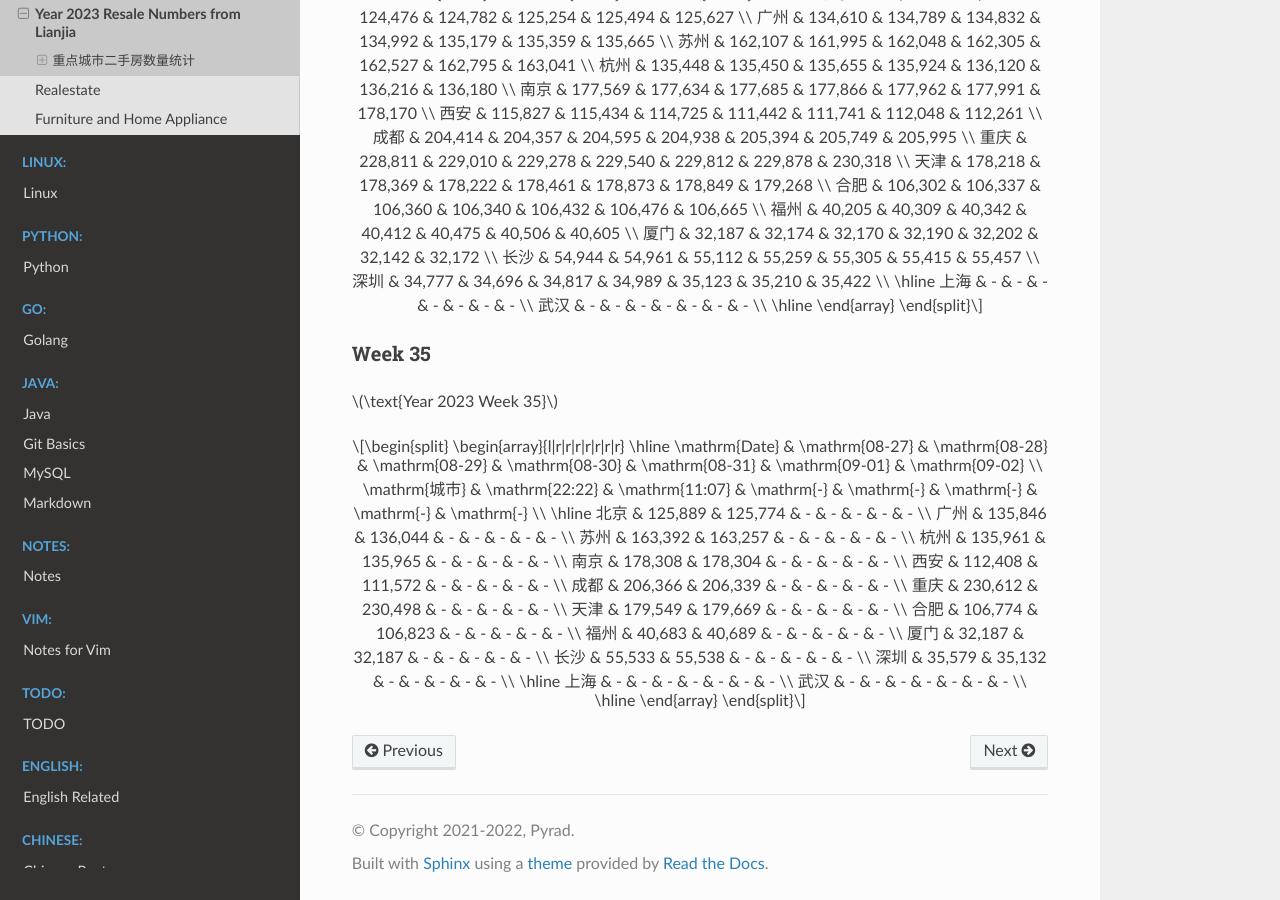
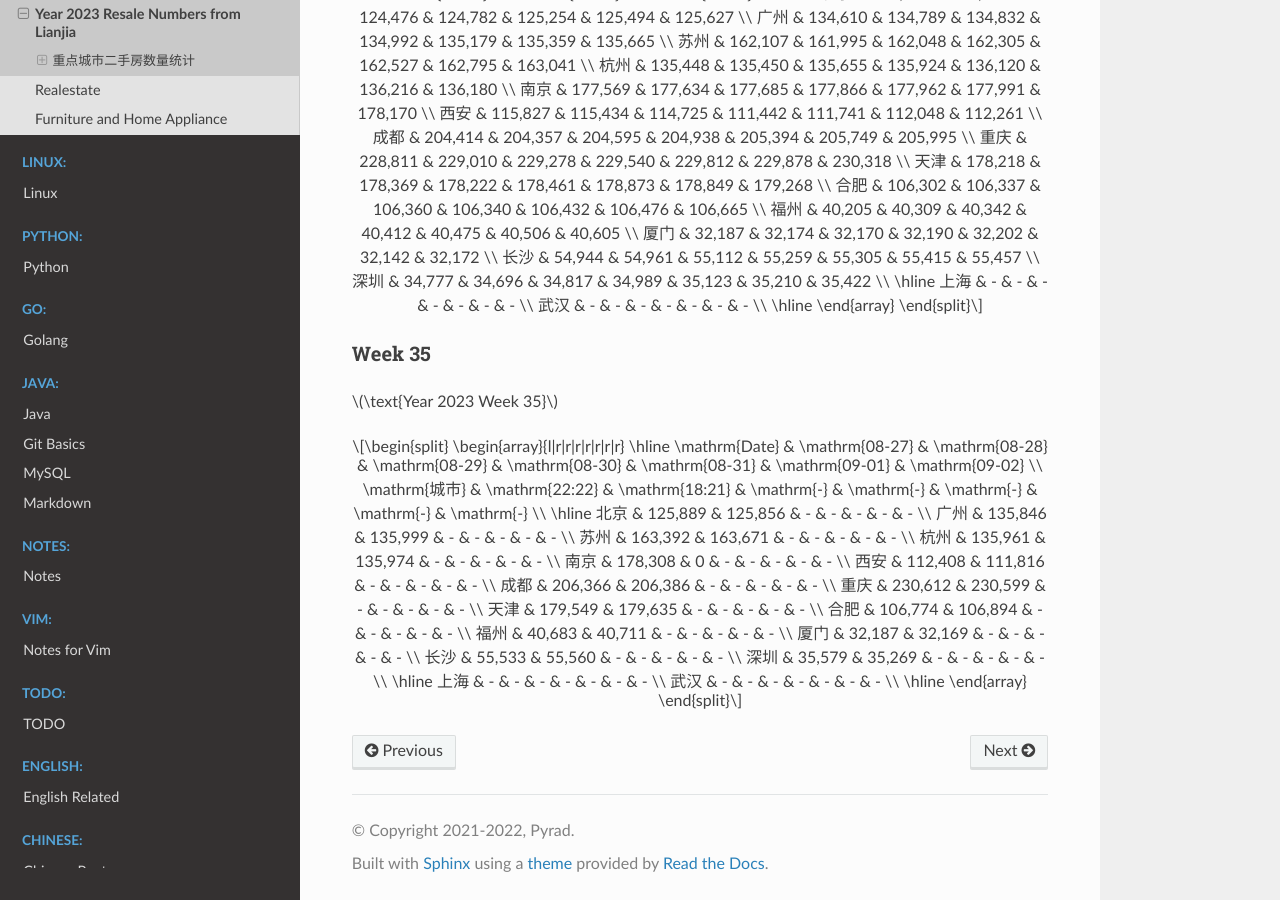
Before and after one commit to Pyrad/pyradnotes, a Sphinx documentation site: the page built from source/RealEstate/resalenumbers2023.md, in a window 1280 px wide and 900 px high, scrolled down 12422 px. Built offline with Sphinx 7.4.7 and the Read the Docs theme 2.0.0, drawn with Linux system fonts in a browser that asks for light colours; pages that are not in the unit, such as notebooks, are missing from menus; a script that is not in the unit is left out.

Commit message:
Realestate Update resale numbers 2023-08-28 18:21

```diff
--- a/source/RealEstate/resalenumbers2023.md
+++ b/source/RealEstate/resalenumbers2023.md
@@ -834,22 +834,22 @@ $$
 \begin{array}{l|r|r|r|r|r|r|r}
 \hline
 \mathrm{Date} & \mathrm{08-27} & \mathrm{08-28} & \mathrm{08-29} & \mathrm{08-30} & \mathrm{08-31} & \mathrm{09-01} & \mathrm{09-02} \\
-\mathrm{城市} & \mathrm{22:22} & \mathrm{11:07} & \mathrm{-} & \mathrm{-} & \mathrm{-} & \mathrm{-} & \mathrm{-} \\
+\mathrm{城市} & \mathrm{22:22} & \mathrm{18:21} & \mathrm{-} & \mathrm{-} & \mathrm{-} & \mathrm{-} & \mathrm{-} \\
 \hline
-北京 & 125,889 & 125,774 & - & - & - & - & - \\
-广州 & 135,846 & 136,044 & - & - & - & - & - \\
-苏州 & 163,392 & 163,257 & - & - & - & - & - \\
-杭州 & 135,961 & 135,965 & - & - & - & - & - \\
-南京 & 178,308 & 178,304 & - & - & - & - & - \\
-西安 & 112,408 & 111,572 & - & - & - & - & - \\
-成都 & 206,366 & 206,339 & - & - & - & - & - \\
-重庆 & 230,612 & 230,498 & - & - & - & - & - \\
-天津 & 179,549 & 179,669 & - & - & - & - & - \\
-合肥 & 106,774 & 106,823 & - & - & - & - & - \\
-福州 & 40,683 & 40,689 & - & - & - & - & - \\
-厦门 & 32,187 & 32,187 & - & - & - & - & - \\
-长沙 & 55,533 & 55,538 & - & - & - & - & - \\
-深圳 & 35,579 & 35,132 & - & - & - & - & - \\
+北京 & 125,889 & 125,856 & - & - & - & - & - \\
+广州 & 135,846 & 135,999 & - & - & - & - & - \\
+苏州 & 163,392 & 163,671 & - & - & - & - & - \\
+杭州 & 135,961 & 135,974 & - & - & - & - & - \\
+南京 & 178,308 & 0 & - & - & - & - & - \\
+西安 & 112,408 & 111,816 & - & - & - & - & - \\
+成都 & 206,366 & 206,386 & - & - & - & - & - \\
+重庆 & 230,612 & 230,599 & - & - & - & - & - \\
+天津 & 179,549 & 179,635 & - & - & - & - & - \\
+合肥 & 106,774 & 106,894 & - & - & - & - & - \\
+福州 & 40,683 & 40,711 & - & - & - & - & - \\
+厦门 & 32,187 & 32,169 & - & - & - & - & - \\
+长沙 & 55,533 & 55,560 & - & - & - & - & - \\
+深圳 & 35,579 & 35,269 & - & - & - & - & - \\
 \hline
 上海 & - & - & - & - & - & - & - \\
 武汉 & - & - & - & - & - & - & - \\
```
Also changed, not shown: 1 other file.
